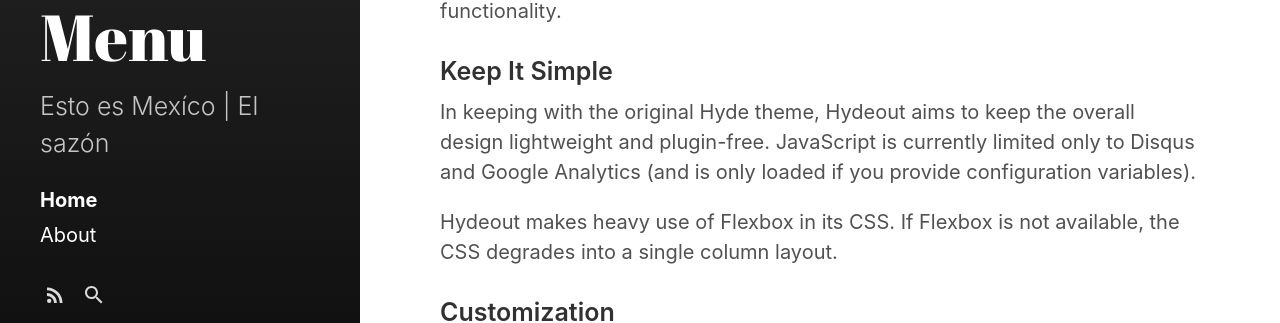
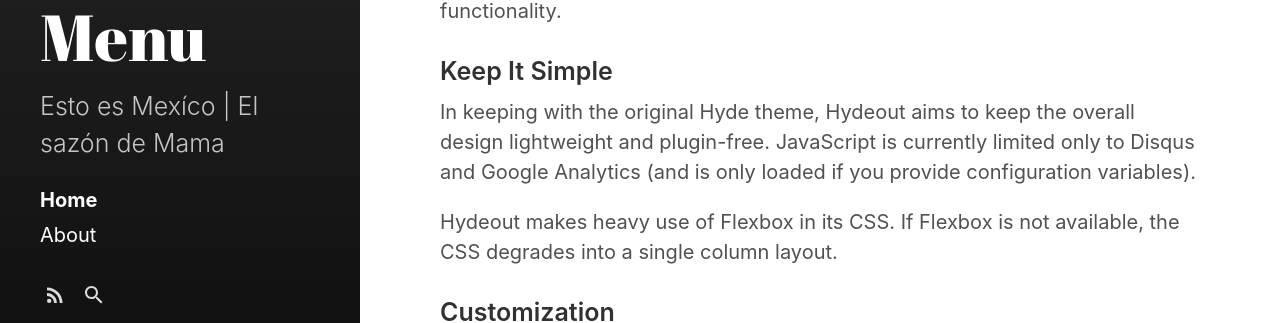
Before and after one commit to Slenderhack/slenderhack.github.io, a Jekyll site: the page built from index.html, in a window 1280 px wide. Shown: the part 505-828 px from the top of the page. Built offline with Jekyll 4.4.1, drawn with Linux system fonts in a browser that asks for light colours; the list of posts is cut into pages by our own code.

Commit message:
se cambio el sazṕn de mama

```diff
--- a/_config.yml
+++ b/_config.yml
@@ -5,7 +5,7 @@ highlighter:      rouge
 # Setup
 title:            Menu
 tagline:          'A Jekyll theme'
-description:      'Esto es Mexíco | El sazón'
+description:      'Esto es Mexíco | El sazón de Mama'
 url:              https://fongandrew.github.io
 baseurl:          '/'
                   # the optional subpath of your site, e.g. "/blog"
```
